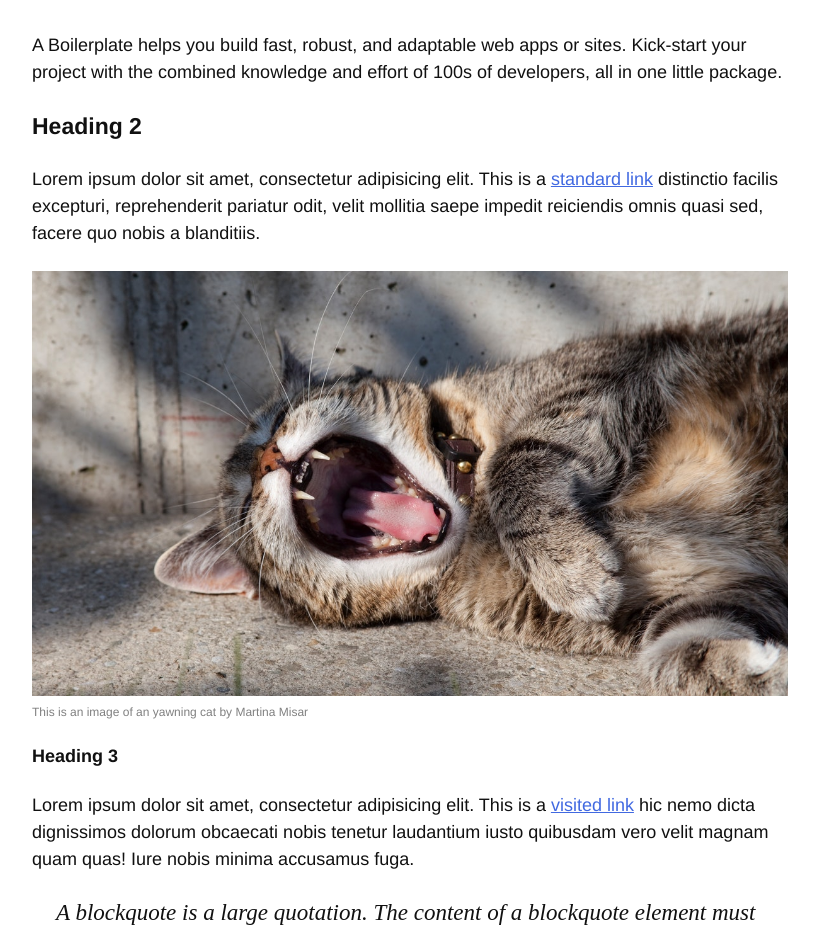
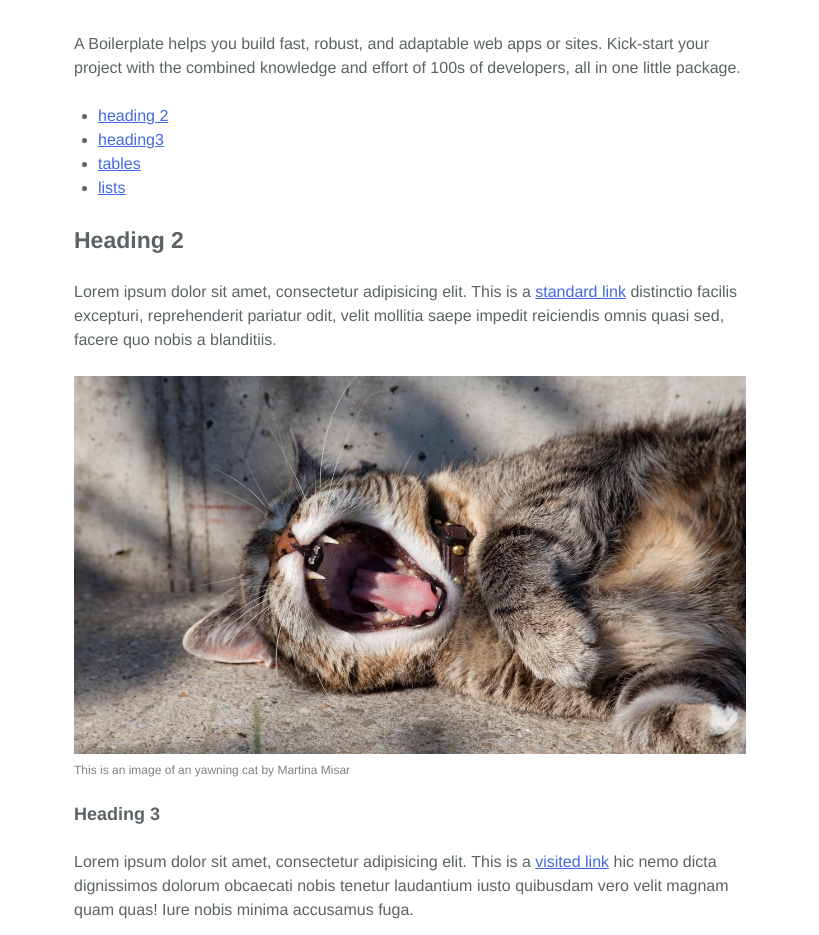
Before and after one commit to mct-ui/html5-boilerplate-DemeulemeesterTibe, a plain HTML site: page index.html in a window 1280 px wide. Shown: the part 192-1127 px from the top of the page, without its empty margins (230-1049 px from the left). Drawn offline with Linux system fonts and the light colour scheme; a web font is replaced by a local one.

Commit message:
font smoothing

```diff
--- a/css/screen.css
+++ b/css/screen.css
@@ -5,13 +5,21 @@
 */
 
 html {
-  font-size: 18px;
+  font-size: 16px;
   line-height: 1.5;
-  font-family: 'Helvetica neue', Arial, Helvetica, sans-serif;
-  color: #111;
+  font-family: 'Droid Serif', 'Helvetica neue', Arial, Helvetica, sans-serif;
+  color: #5c6366;
   padding: 24px 24px 0;
+  scroll-behavior: smooth;
+  -webkit-font-smoothing: antialiased;
+  -moz-osx-font-smoothing: grayscale;
+  box-sizing: border-box;
 }
-
+*,
+*:before,
+*:after {
+  box-sizing: inherit;
+}
 /*
  * Remove text-shadow in selection highlight:
  * https://twitter.com/miketaylr/status/12228805301
@@ -20,13 +28,15 @@ html {
  */
 
 ::-moz-selection {
-  color: aqua;
-  background: #000;
+  background: #00a1e6;
+  color: white;
+  text-shadow: none;
 }
 
 ::selection {
-  color: aqua;
-  background: #000;
+  background: #00a1e6;
+  color: white;
+  text-shadow: none;
 }
 
 body {
@@ -119,18 +129,19 @@ hr {
 
 a {
   color: royalblue;
-  transition: all 5s ease-in-out;
-}
-
-a:hover,
-a:focus {
-  color: crimson;
+  transition: all 0.1s ease-in-out;
 }
 
 a:visited,
 a:active {
   color: blueviolet;
 }
+a:hover,
+a:focus {
+  /* transition: all 1s ease-in-out; */
+  color: crimson;
+}
+
 /*
     Media Queries
     ---
--- a/index.html
+++ b/index.html
@@ -13,6 +13,7 @@
     <link rel="shortcut icon" href="favicon.svg" type="image/x-icon">
     <link rel="apple-touch-icon" href="apple-touch-icon.png">
     <link rel="manifest" href="manifest.json">
+    <link rel="stylesheet" href="https://use.typekit.net/zzj5cgb.css">
     <link rel="stylesheet" href="css/normalize.css">
     <link rel="stylesheet" href="css/screen.css">
     <!-- <style>
@@ -33,7 +34,15 @@
         <p>A Boilerplate helps you build fast, robust, and adaptable web apps or sites. Kick-start your project with the
             combined knowledge and effort of 100s of developers, all in one little package.</p>
     </header>
-    <h2>
+    <nav>
+        <ul>
+            <li><a href="#h2">heading 2</a></li>
+            <li><a href="#h3">heading3</a></li>
+            <li><a href="#tables">tables</a></li>
+            <li><a href="#list">lists</a></li>
+        </ul>
+    </nav>
+    <h2 id="h2">
         Heading 2
     </h2>
     <p>
@@ -42,10 +51,10 @@
         sed, facere quo nobis a blanditiis.
     </p>
     <figure>
-        <img src="img/yawning-cat.jpeg" alt="yawning-cat" srcset="">
+        <img src="img/yawning-cat.jpeg" alt="yawning-cat">
         <figcaption>This is an image of an yawning cat by Martina Misar</figcaption>
     </figure>
-    <h3>
+    <h3 id="h3">
         Heading 3
     </h3>
     <p>
@@ -60,7 +69,7 @@
             specifies the location (in the form of a URI) where the quote has come from.
         </p>
     </blockquote>
-    <h3>Tables</h3>
+    <h3 id="tables"> Tables</h3>
     <table>
         <tr>
             <th>title1</th>
@@ -73,7 +82,7 @@
             <td>Data3</td>
         </tr>
     </table>
-    <h3>
+    <h3 id="list">
         Styling lists is easy
     </h3>
     <div>
```
